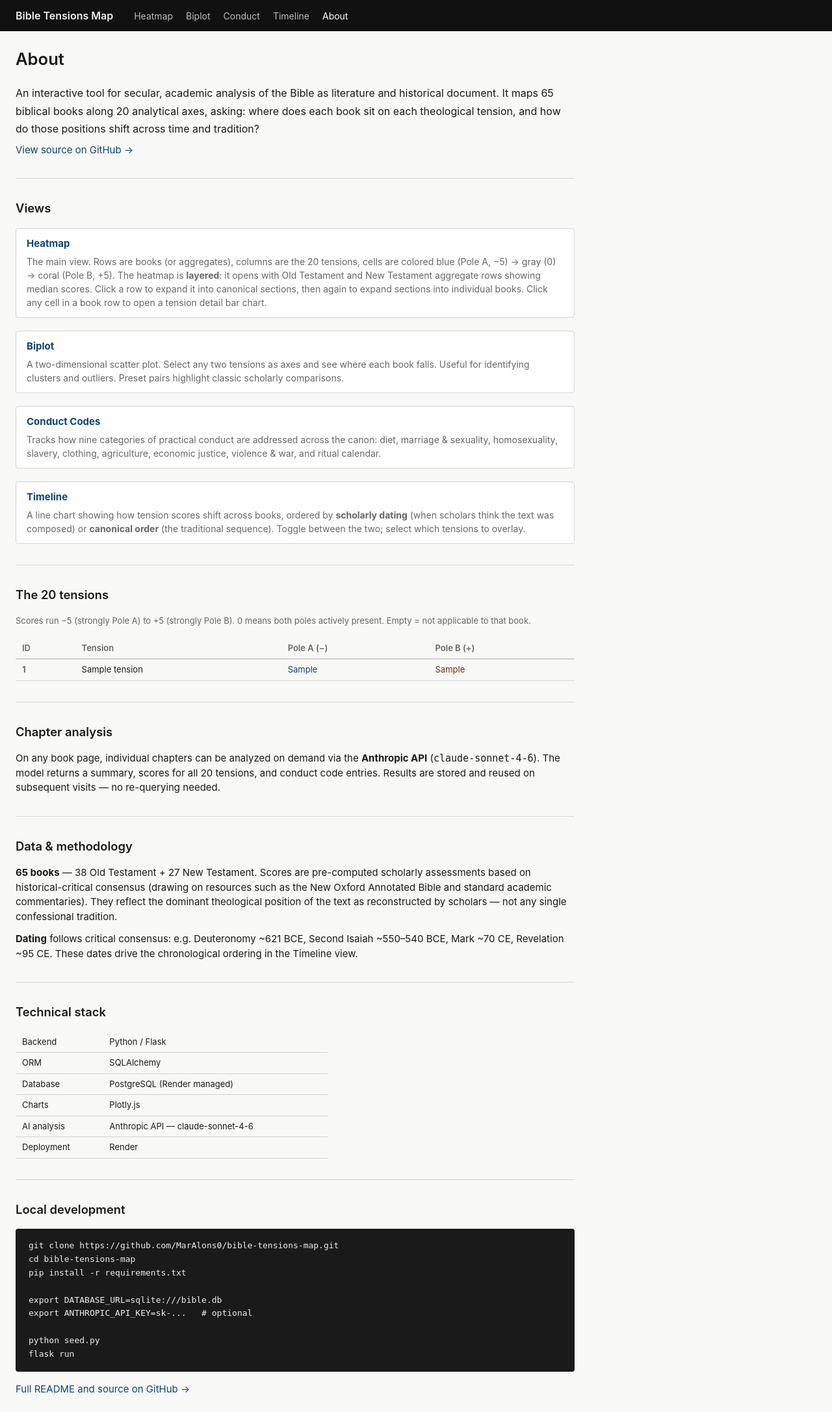
After one commit to MarAlons0/bible-tensions-map, a Flask app: page /about in a window 1280 px wide. The commit adds this page. Shown: the whole page at 65% size. Run offline with Flask 3, Linux system fonts and the light colour scheme; tables that the repository leaves empty hold one stand-in row (values such as "Sample post"); some libraries are stand-ins or nearby versions.

Commit message:
Add README and About page with link in nav
- README.md: full project documentation covering features, data model,
  the 20 tensions table, methodology, tech stack, and local dev setup
- /about route renders the same content as a styled page within the app
- About link added to the nav bar

Co-Authored-By: Claude Sonnet 4.6 <noreply@anthropic.com>

```diff
--- a/app.py
+++ b/app.py
@@ -112,6 +112,12 @@ def timeline():
     tensions = Tension.query.order_by(Tension.sort_order).all()
     return render_template('timeline.html', books=books, tensions=tensions,
                            date_estimates=DATE_ESTIMATES)
+
+
+@app.route('/about')
+def about():
+    tensions = Tension.query.order_by(Tension.sort_order).all()
+    return render_template('about.html', tensions=tensions)
 
 
 # ---------------------------------------------------------------------------
--- a/static/css/style.css
+++ b/static/css/style.css
@@ -244,3 +244,22 @@ main { max-width: 1400px; margin: 0 auto; padding: 1.5rem; }
 /* ===== Misc ===== */
 .empty-state { color: var(--text-muted); font-style: italic; font-size: 14px; }
 .error { color: var(--pole-b); }
+
+/* ===== About page ===== */
+.about-body { max-width: 860px; }
+.about-lead { font-size: 16px; line-height: 1.7; }
+.about-rule { border: none; border-top: 1px solid var(--border); margin: 2rem 0; }
+.about-features { display: flex; flex-direction: column; gap: 1.25rem; }
+.about-feature { padding: 0.75rem 1rem; background: var(--surface); border: 1px solid var(--border); border-radius: var(--radius); }
+.about-feature-name { font-weight: 700; font-size: 15px; margin-bottom: 0.35rem; }
+.about-feature p { font-size: 14px; color: var(--text-muted); margin: 0; }
+.about-table { width: 100%; border-collapse: collapse; font-size: 13px; }
+.about-table th { text-align: left; padding: 6px 10px; border-bottom: 2px solid var(--border); font-weight: 600; color: var(--text-muted); }
+.about-table td { padding: 6px 10px; border-bottom: 1px solid var(--border); vertical-align: top; }
+.about-table-narrow { max-width: 480px; }
+.tension-id-cell { font-weight: 700; color: var(--text-muted); white-space: nowrap; }
+.about-code {
+  background: #1a1a1a; color: #eee; padding: 1rem 1.25rem;
+  border-radius: var(--radius); font-size: 13px; line-height: 1.6;
+  overflow-x: auto; white-space: pre;
+}
--- /dev/null
+++ b/templates/about.html
@@ -0,0 +1,147 @@
+{% extends 'base.html' %}
+{% block title %}About — Bible Tensions Map{% endblock %}
+
+{% block content %}
+<div class="page-header">
+  <h1>About</h1>
+</div>
+
+<div class="about-body">
+
+  <p class="about-lead">
+    An interactive tool for secular, academic analysis of the Bible as literature and historical document.
+    It maps 65 biblical books along 20 analytical axes, asking: where does each book sit on each theological
+    tension, and how do those positions shift across time and tradition?
+  </p>
+  <p style="margin-top:0.5rem;">
+    <a href="https://github.com/MarAlons0/bible-tensions-map" target="_blank" rel="noopener">
+      View source on GitHub →
+    </a>
+  </p>
+
+  <hr class="about-rule">
+
+  <h2>Views</h2>
+
+  <div class="about-features">
+    <div class="about-feature">
+      <div class="about-feature-name"><a href="/">Heatmap</a></div>
+      <p>
+        The main view. Rows are books (or aggregates), columns are the 20 tensions, cells are colored
+        blue (Pole A, −5) → gray (0) → coral (Pole B, +5). The heatmap is <strong>layered</strong>:
+        it opens with Old Testament and New Testament aggregate rows showing median scores.
+        Click a row to expand it into canonical sections, then again to expand sections into individual books.
+        Click any cell in a book row to open a tension detail bar chart.
+      </p>
+    </div>
+    <div class="about-feature">
+      <div class="about-feature-name"><a href="/biplot">Biplot</a></div>
+      <p>
+        A two-dimensional scatter plot. Select any two tensions as axes and see where each book falls.
+        Useful for identifying clusters and outliers. Preset pairs highlight classic scholarly comparisons.
+      </p>
+    </div>
+    <div class="about-feature">
+      <div class="about-feature-name"><a href="/conduct">Conduct Codes</a></div>
+      <p>
+        Tracks how nine categories of practical conduct are addressed across the canon:
+        diet, marriage &amp; sexuality, homosexuality, slavery, clothing, agriculture,
+        economic justice, violence &amp; war, and ritual calendar.
+      </p>
+    </div>
+    <div class="about-feature">
+      <div class="about-feature-name"><a href="/timeline">Timeline</a></div>
+      <p>
+        A line chart showing how tension scores shift across books, ordered by
+        <strong>scholarly dating</strong> (when scholars think the text was composed) or
+        <strong>canonical order</strong> (the traditional sequence). Toggle between the two;
+        select which tensions to overlay.
+      </p>
+    </div>
+  </div>
+
+  <hr class="about-rule">
+
+  <h2>The 20 tensions</h2>
+  <p style="margin-bottom:1rem; color:var(--text-muted); font-size:13px;">
+    Scores run −5 (strongly Pole A) to +5 (strongly Pole B). 0 means both poles actively present.
+    Empty = not applicable to that book.
+  </p>
+
+  <table class="about-table">
+    <thead>
+      <tr><th>ID</th><th>Tension</th><th>Pole A (−)</th><th>Pole B (+)</th></tr>
+    </thead>
+    <tbody>
+      {% for t in tensions %}
+      <tr>
+        <td class="tension-id-cell">{{ t.id }}</td>
+        <td>{{ t.name }}</td>
+        <td style="color:var(--pole-a)">{{ t.pole_a }}</td>
+        <td style="color:var(--pole-b)">{{ t.pole_b }}</td>
+      </tr>
+      {% endfor %}
+    </tbody>
+  </table>
+
+  <hr class="about-rule">
+
+  <h2>Chapter analysis</h2>
+  <p>
+    On any book page, individual chapters can be analyzed on demand via the
+    <strong>Anthropic API</strong> (<code>claude-sonnet-4-6</code>). The model returns a summary,
+    scores for all 20 tensions, and conduct code entries. Results are stored and reused on
+    subsequent visits — no re-querying needed.
+  </p>
+
+  <hr class="about-rule">
+
+  <h2>Data &amp; methodology</h2>
+  <p>
+    <strong>65 books</strong> — 38 Old Testament + 27 New Testament.
+    Scores are pre-computed scholarly assessments based on historical-critical consensus
+    (drawing on resources such as the New Oxford Annotated Bible and standard academic commentaries).
+    They reflect the dominant theological position of the text as reconstructed by scholars —
+    not any single confessional tradition.
+  </p>
+  <p style="margin-top:0.75rem;">
+    <strong>Dating</strong> follows critical consensus: e.g. Deuteronomy ~621 BCE,
+    Second Isaiah ~550–540 BCE, Mark ~70 CE, Revelation ~95 CE.
+    These dates drive the chronological ordering in the Timeline view.
+  </p>
+
+  <hr class="about-rule">
+
+  <h2>Technical stack</h2>
+  <table class="about-table about-table-narrow">
+    <tbody>
+      <tr><td>Backend</td><td>Python / Flask</td></tr>
+      <tr><td>ORM</td><td>SQLAlchemy</td></tr>
+      <tr><td>Database</td><td>PostgreSQL (Render managed)</td></tr>
+      <tr><td>Charts</td><td>Plotly.js</td></tr>
+      <tr><td>AI analysis</td><td>Anthropic API — claude-sonnet-4-6</td></tr>
+      <tr><td>Deployment</td><td>Render</td></tr>
+    </tbody>
+  </table>
+
+  <hr class="about-rule">
+
+  <h2>Local development</h2>
+  <pre class="about-code">git clone https://github.com/MarAlons0/bible-tensions-map.git
+cd bible-tensions-map
+pip install -r requirements.txt
+
+export DATABASE_URL=sqlite:///bible.db
+export ANTHROPIC_API_KEY=sk-...   # optional
+
+python seed.py
+flask run</pre>
+
+  <p style="margin-top:1rem;">
+    <a href="https://github.com/MarAlons0/bible-tensions-map" target="_blank" rel="noopener">
+      Full README and source on GitHub →
+    </a>
+  </p>
+
+</div>
+{% endblock %}
--- a/templates/base.html
+++ b/templates/base.html
@@ -15,6 +15,7 @@
       <a href="/biplot" {% if request.path == '/biplot' %}class="active"{% endif %}>Biplot</a>
       <a href="/conduct" {% if request.path == '/conduct' %}class="active"{% endif %}>Conduct</a>
       <a href="/timeline" {% if request.path == '/timeline' %}class="active"{% endif %}>Timeline</a>
+      <a href="/about" {% if request.path == '/about' %}class="active"{% endif %}>About</a>
     </div>
   </nav>
 
```
Also changed, not shown: README.md (added).
